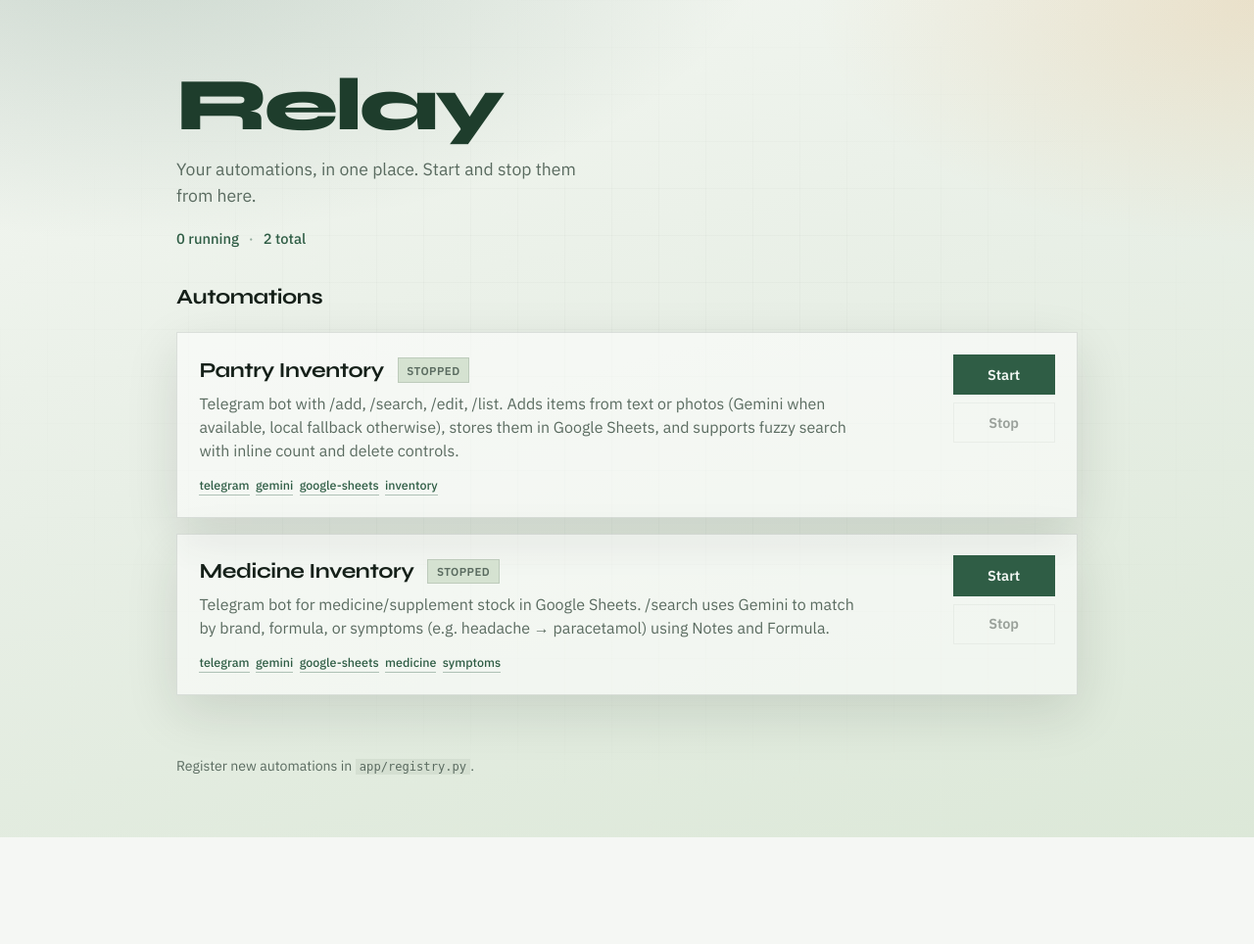
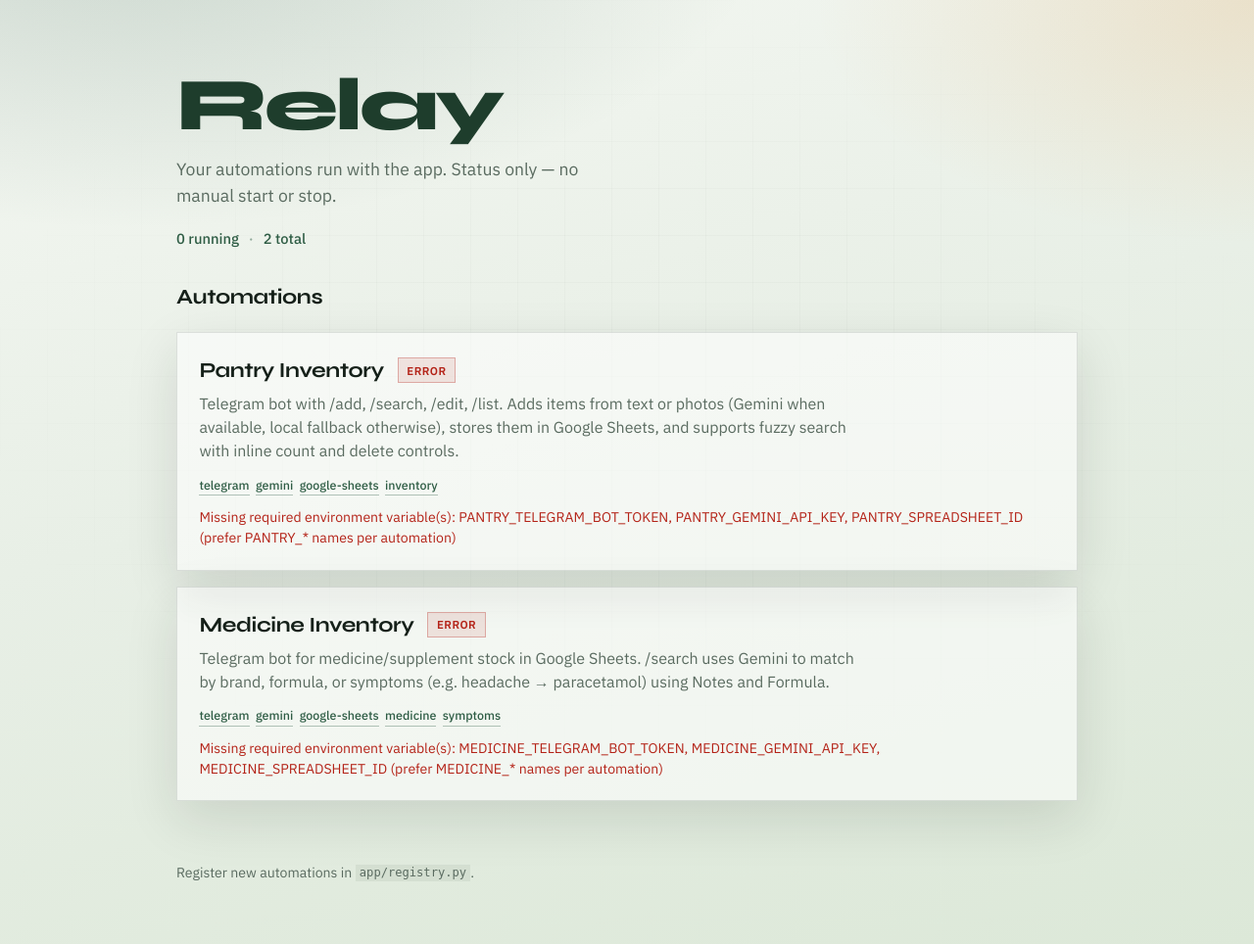
Before and after one commit to mohdahmedasif/telegram-automation, a FastAPI app: page / in a window 1280 px wide. Shown: the whole page at 98% size. Before the commit the page ends 855 px from the top, so only its background shows below. Run offline with FastAPI, Linux system fonts and the light colour scheme.

Commit message:
Auto-start automations and make the web UI status-only.

```diff
--- a/app/web/server.py
+++ b/app/web/server.py
@@ -1,17 +1,18 @@
-"""FastAPI control surface for listing and starting/stopping automations."""
+"""FastAPI status surface for Relay automations (auto-started on boot)."""
 
 from __future__ import annotations
 
+import asyncio
 import logging
 from contextlib import asynccontextmanager
 from pathlib import Path
 
-from fastapi import FastAPI, HTTPException, Request
+from fastapi import FastAPI, Request
 from fastapi.responses import HTMLResponse, JSONResponse
 from fastapi.staticfiles import StaticFiles
 from fastapi.templating import Jinja2Templates
 
-from app.registry import get_automation, list_automations
+from app.registry import list_automations
 from automations.base import AutomationStatus
 
 logger = logging.getLogger("relay.web")
@@ -20,9 +21,18 @@
 TEMPLATES = Jinja2Templates(directory=str(WEB_DIR / "templates"))
 
 
-@asynccontextmanager
-async def lifespan(_app: FastAPI):
-    yield
+async def _start_all() -> None:
+    async def _one(automation) -> None:
+        try:
+            await automation.start()
+            logger.info("Started automation %s", automation.id)
+        except Exception:
+            logger.exception("Failed to start automation %s", automation.id)
+
+    await asyncio.gather(*[_one(a) for a in list_automations()])
+
+
+async def _stop_all() -> None:
     for automation in list_automations():
         if automation.status is AutomationStatus.RUNNING:
             try:
@@ -33,10 +43,17 @@
                 )
 
 
+@asynccontextmanager
+async def lifespan(_app: FastAPI):
+    await _start_all()
+    yield
+    await _stop_all()
+
+
 def create_app() -> FastAPI:
     app = FastAPI(
         title="Relay",
-        description="Personal automation control hub",
+        description="Personal automation status hub",
         lifespan=lifespan,
     )
     app.mount(
@@ -67,28 +84,4 @@
             [a.info().to_dict() for a in list_automations()]
         )
 
-    @app.post("/api/automations/{automation_id}/start")
-    async def api_start(automation_id: str) -> JSONResponse:
-        automation = get_automation(automation_id)
-        if automation is None:
-            raise HTTPException(status_code=404, detail="Automation not found")
-        try:
-            await automation.start()
-        except Exception as exc:
-            logger.exception("Failed to start %s", automation_id)
-            raise HTTPException(status_code=500, detail=str(exc)) from exc
-        return JSONResponse(automation.info().to_dict())
-
-    @app.post("/api/automations/{automation_id}/stop")
-    async def api_stop(automation_id: str) -> JSONResponse:
-        automation = get_automation(automation_id)
-        if automation is None:
-            raise HTTPException(status_code=404, detail="Automation not found")
-        try:
-            await automation.stop()
-        except Exception as exc:
-            logger.exception("Failed to stop %s", automation_id)
-            raise HTTPException(status_code=500, detail=str(exc)) from exc
-        return JSONResponse(automation.info().to_dict())
-
     return app
--- a/app/web/static/app.js
+++ b/app/web/static/app.js
@@ -5,9 +5,8 @@
   const runningEl = document.querySelector("[data-running]");
   const totalEl = document.querySelector("[data-total]");
 
-  function updateStats() {
-    const items = [...list.querySelectorAll(".automation")];
-    const running = items.filter((el) => el.dataset.status === "running").length;
+  function updateStats(items) {
+    const running = items.filter((item) => item.status === "running").length;
     if (runningEl) runningEl.textContent = String(running);
     if (totalEl) totalEl.textContent = String(items.length);
   }
@@ -28,56 +27,25 @@
         error.classList.add("is-hidden");
       }
     }
-
-    const startBtn = row.querySelector('[data-action="start"]');
-    const stopBtn = row.querySelector('[data-action="stop"]');
-    if (startBtn) {
-      startBtn.disabled = ["running", "starting"].includes(payload.status);
-    }
-    if (stopBtn) {
-      stopBtn.disabled = !["running", "error"].includes(payload.status);
-    }
-
-    updateStats();
   }
 
-  async function toggle(row, action) {
-    const id = row.dataset.id;
-    const buttons = row.querySelectorAll("button");
-    buttons.forEach((btn) => {
-      btn.disabled = true;
-    });
+  async function refresh() {
+    try {
+      const response = await fetch("/api/automations");
+      if (!response.ok) return;
+      const items = await response.json();
+      if (!Array.isArray(items)) return;
 
-    row.dataset.status = action === "start" ? "starting" : "stopping";
-    const label = row.querySelector("[data-status-label]");
-    if (label) label.textContent = row.dataset.status;
-
-    try {
-      const response = await fetch(`/api/automations/${id}/${action}`, {
-        method: "POST",
-      });
-      const payload = await response.json().catch(() => ({}));
-      if (!response.ok) {
-        applyState(row, {
-          status: "error",
-          error: payload.detail || `Failed to ${action}`,
-        });
-        return;
+      for (const payload of items) {
+        const row = list.querySelector(`.automation[data-id="${payload.id}"]`);
+        if (row) applyState(row, payload);
       }
-      applyState(row, payload);
-    } catch (err) {
-      applyState(row, {
-        status: "error",
-        error: err?.message || `Failed to ${action}`,
-      });
+      updateStats(items);
+    } catch {
+      // Keep last known UI state if refresh fails.
     }
   }
 
-  list.addEventListener("click", (event) => {
-    const button = event.target.closest("button[data-action]");
-    if (!button || button.disabled) return;
-    const row = button.closest(".automation");
-    if (!row) return;
-    toggle(row, button.dataset.action);
-  });
+  refresh();
+  setInterval(refresh, 5000);
 })();
--- a/app/web/templates/index.html
+++ b/app/web/templates/index.html
@@ -14,7 +14,7 @@
 
   <header class="site-header">
     <p class="brand">Relay</p>
-    <p class="tagline">Your automations, in one place. Start and stop them from here.</p>
+    <p class="tagline">Your automations run with the app. Status only — no manual start or stop.</p>
     <p class="stats">
       <span data-running>{{ running_count }}</span> running
       <span class="dot">·</span>
@@ -48,20 +48,6 @@
             {{ item.error or "" }}
           </p>
         </div>
-        <div class="automation-actions">
-          <button
-            type="button"
-            class="btn btn-start"
-            data-action="start"
-            {% if item.status in ['running', 'starting'] %}disabled{% endif %}
-          >Start</button>
-          <button
-            type="button"
-            class="btn btn-stop"
-            data-action="stop"
-            {% if item.status not in ['running', 'error'] %}disabled{% endif %}
-          >Stop</button>
-        </div>
       </li>
       {% endfor %}
     </ul>
--- a/automations/base.py
+++ b/automations/base.py
@@ -2,10 +2,19 @@
 
 from __future__ import annotations
 
+import re
 from abc import ABC, abstractmethod
 from dataclasses import asdict, dataclass, field
 from enum import Enum
 from typing import Any
+
+# Telegram bot tokens look like 123456:AA... — never expose them in UI/API.
+_TOKEN_RE = re.compile(r"\b\d{6,}:[A-Za-z0-9_-]{20,}\b")
+
+
+def _safe_error(exc: BaseException) -> str:
+    message = str(exc)
+    return _TOKEN_RE.sub("[redacted-token]", message)
 
 
 class AutomationStatus(str, Enum):
@@ -77,7 +86,7 @@
             self._status = AutomationStatus.RUNNING
         except Exception as exc:
             self._status = AutomationStatus.ERROR
-            self._error = str(exc)
+            self._error = _safe_error(exc)
             raise
 
     async def stop(self) -> None:
@@ -90,7 +99,7 @@
             self._error = None
         except Exception as exc:
             self._status = AutomationStatus.ERROR
-            self._error = str(exc)
+            self._error = _safe_error(exc)
             raise
 
     @abstractmethod
--- a/main.py
+++ b/main.py
@@ -1,8 +1,8 @@
 """
-Relay — personal automation control hub.
+Relay — personal automation status hub.
 
-Starts the web UI that lists registered automations. Individual bots
-(e.g. pantry inventory) live under `automations/` and are started from the UI.
+Starts registered automations automatically with the app, then serves a
+read-only status UI. Individual bots live under `automations/`.
 """
 
 from __future__ import annotations
```
Also changed, not shown: 1 other file.
